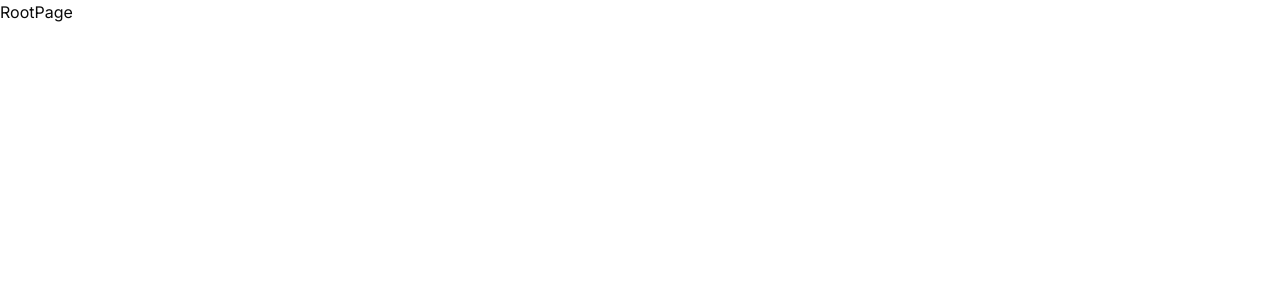
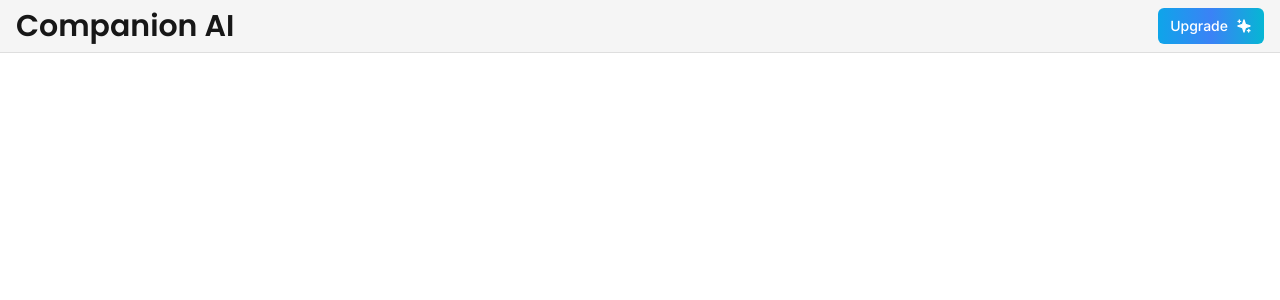
Before and after one commit to vvduth/ai-companion, a Next.js app: page / in a window 1280 px wide. Shown: the top 300 px of the page. Built offline with nearby package versions, Linux system fonts and the light colour scheme.

Commit message:
clerk authentication and first part of the navbar set up

```diff
--- a/app/(auth)/(routes)/login/page.tsx
+++ /dev/null
@@ -1,10 +0,0 @@
-"use client"
-import React from 'react'
-
-const LoginPage = () => {
-  return (
-    <div>LoginPage</div>
-  )
-}
-
-export default LoginPage
--- /dev/null
+++ b/app/(auth)/(routes)/sign-in/[[...sign-in]]/page.tsx
@@ -0,0 +1,7 @@
+import { SignIn } from "@clerk/nextjs";
+
+export default function Page (){
+    return (
+        <SignIn />
+    )
+}
--- /dev/null
+++ b/app/(auth)/(routes)/sign-up/[[...sign-up]]/page.tsx
@@ -0,0 +1,7 @@
+import { SignUp } from "@clerk/nextjs";
+
+export default function Page (){
+    return (
+        <SignUp />
+    )
+}
--- /dev/null
+++ b/app/(auth)/layout.tsx
@@ -0,0 +1,7 @@
+import React from "react";
+
+const AuthLayout = ({ children }: { children: React.ReactNode }) => {
+  return <div className="flex items-center justify-center h-full">{children}</div>;
+};
+
+export default AuthLayout;
--- a/app/(root)/(routes)/page.tsx
+++ b/app/(root)/(routes)/page.tsx
@@ -1,8 +1,13 @@
+import { UserButton } from '@clerk/nextjs'
 import React from 'react'
 
 const RootPage = () => {
   return (
-    <div>RootPage</div>
+    <div>
+      <UserButton
+      afterSignOutUrl='/'
+      />
+    </div>
   )
 }
 
--- /dev/null
+++ b/app/(root)/layout.tsx
@@ -0,0 +1,13 @@
+import Navbar from "@/components/Navbar";
+import React from "react";
+
+const RootLayout = ({ children }: { children: React.ReactNode }) => {
+  return (
+    <div className="h-full">
+        <Navbar />
+      <main className="md:pl-20 pt-16 h-full">{children}</main>
+    </div>
+  );
+};
+
+export default RootLayout;
--- a/app/layout.tsx
+++ b/app/layout.tsx
@@ -1,7 +1,8 @@
 import type { Metadata } from 'next'
 import { Inter } from 'next/font/google'
 import './globals.css'
-
+import { ClerkProvider } from '@clerk/nextjs'
+import { ThemeProvider } from '@/components/theme-provider'
 const inter = Inter({ subsets: ['latin'] })
 
 export const metadata: Metadata = {
@@ -15,8 +16,12 @@
   children: React.ReactNode
 }) {
   return (
-    <html lang="en">
+   <ClerkProvider>
+     <html lang="en">
+      <ThemeProvider>
       <body className={inter.className}>{children}</body>
+      </ThemeProvider>
     </html>
+   </ClerkProvider>
   )
 }
--- /dev/null
+++ b/components/Navbar.tsx
@@ -0,0 +1,46 @@
+"use client";
+import { Menu, Sparkles } from "lucide-react";
+import React from "react";
+import Link from "next/link";
+import { Poppins } from "next/font/google";
+import { cn } from "@/lib/utils";
+import { UserButton } from "@clerk/nextjs";
+import { Button } from "./ui/button";
+
+const font = Poppins({
+  weight: "600",
+  subsets: ["latin"],
+});
+const Navbar = () => {
+  return (
+    <div
+      className="fixed w-full z-50 flex justify-between items-center
+       py-2 px-4 border-b border-primary/10 bg-secondary"
+    >
+      <div className="flex items-center">
+        <Menu className="md:hidden block" />
+        <Link href={"/"}>
+          <h1
+            className={cn(
+              "hidden md:block text-xl md:text-3xl font-bold text-primary",
+              font.className
+            )}
+          >
+            Companion AI
+          </h1>
+        </Link>
+      </div>
+      <div
+       className="flex items-center gap-x-3"
+      >
+      <Button size={"sm"} variant={"premium"}>
+        Upgrade
+        <Sparkles className="h-4 w-4 fill-white text-white ml-2" />
+      </Button>
+        <UserButton  />
+      </div>
+    </div>
+  );
+};
+
+export default Navbar;
--- /dev/null
+++ b/components/theme-provider.tsx
@@ -0,0 +1,9 @@
+"use client"
+
+import * as React from "react"
+import { ThemeProvider as NextThemesProvider } from "next-themes"
+import { type ThemeProviderProps } from "next-themes/dist/types"
+
+export function ThemeProvider({ children, ...props }: ThemeProviderProps) {
+  return <NextThemesProvider {...props}>{children}</NextThemesProvider>
+}
--- /dev/null
+++ b/components/ui/button.tsx
@@ -0,0 +1,57 @@
+import * as React from "react"
+import { Slot } from "@radix-ui/react-slot"
+import { cva, type VariantProps } from "class-variance-authority"
+
+import { cn } from "@/lib/utils"
+
+const buttonVariants = cva(
+  "inline-flex items-center justify-center whitespace-nowrap rounded-md text-sm font-medium ring-offset-background transition-colors focus-visible:outline-none focus-visible:ring-2 focus-visible:ring-ring focus-visible:ring-offset-2 disabled:pointer-events-none disabled:opacity-50",
+  {
+    variants: {
+      variant: {
+        default: "bg-primary text-primary-foreground hover:bg-primary/90",
+        destructive:
+          "bg-destructive text-destructive-foreground hover:bg-destructive/90",
+        outline:
+          "border border-input bg-background hover:bg-accent hover:text-accent-foreground",
+        secondary:
+          "bg-secondary text-secondary-foreground hover:bg-secondary/80",
+        ghost: "hover:bg-accent hover:text-accent-foreground",
+        link: "text-primary underline-offset-4 hover:underline",
+        premium: "bg-gradient-to-r from-sky-500 via-blue-500 to-cyan-500 text-white border-0"
+      },
+      size: {
+        default: "h-10 px-4 py-2",
+        sm: "h-9 rounded-md px-3",
+        lg: "h-11 rounded-md px-8",
+        icon: "h-10 w-10",
+      },
+    },
+    defaultVariants: {
+      variant: "default",
+      size: "default",
+    },
+  }
+)
+
+export interface ButtonProps
+  extends React.ButtonHTMLAttributes<HTMLButtonElement>,
+    VariantProps<typeof buttonVariants> {
+  asChild?: boolean
+}
+
+const Button = React.forwardRef<HTMLButtonElement, ButtonProps>(
+  ({ className, variant, size, asChild = false, ...props }, ref) => {
+    const Comp = asChild ? Slot : "button"
+    return (
+      <Comp
+        className={cn(buttonVariants({ variant, size, className }))}
+        ref={ref}
+        {...props}
+      />
+    )
+  }
+)
+Button.displayName = "Button"
+
+export { Button, buttonVariants }
--- a/package.json
+++ b/package.json
@@ -9,10 +9,13 @@
     "lint": "next lint"
   },
   "dependencies": {
+    "@clerk/nextjs": "^4.26.2",
+    "@radix-ui/react-slot": "^1.0.2",
     "class-variance-authority": "^0.7.0",
     "clsx": "^2.0.0",
     "lucide-react": "^0.292.0",
     "next": "14.0.1",
+    "next-themes": "^0.2.1",
     "react": "^18",
     "react-dom": "^18",
     "tailwind-merge": "^2.0.0",
```
Also changed, not shown: middleware.ts (added, +10 -0 lines), 2 other files (tests, documents, lock files or other folders).
